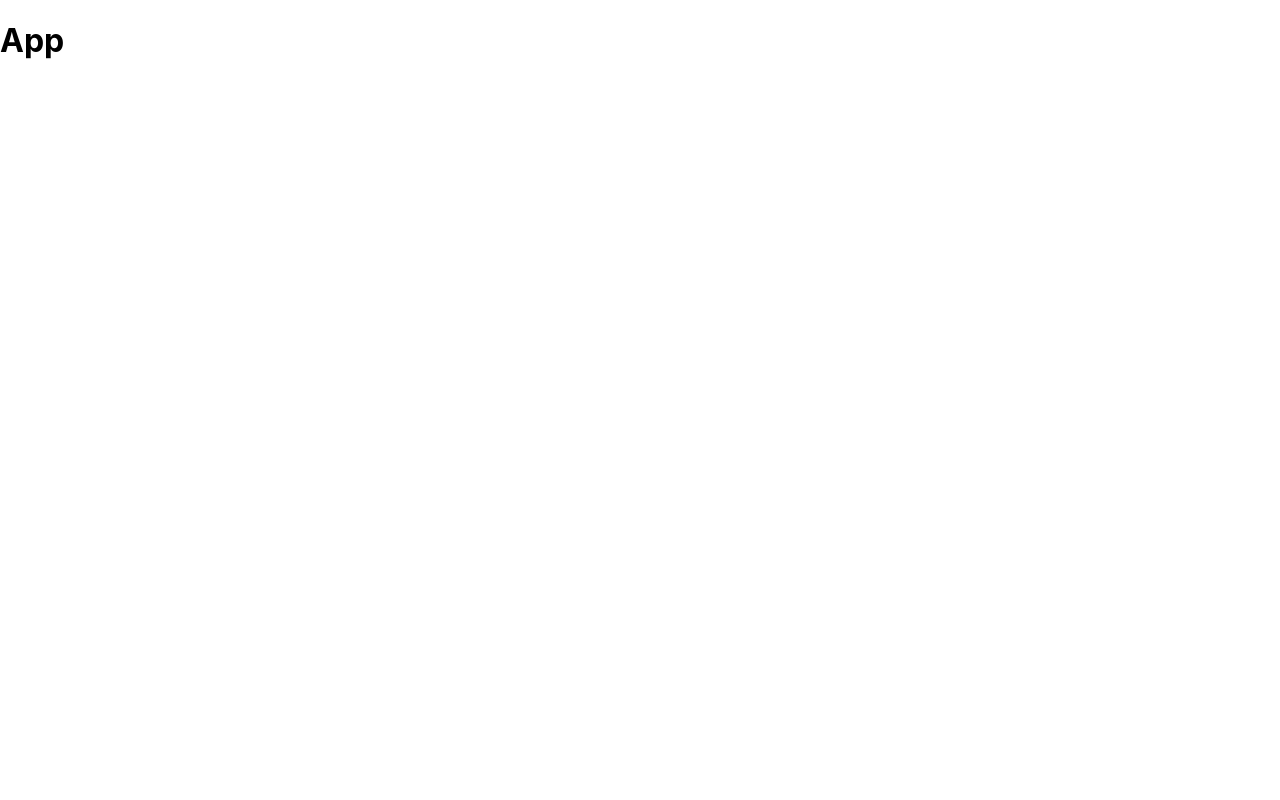
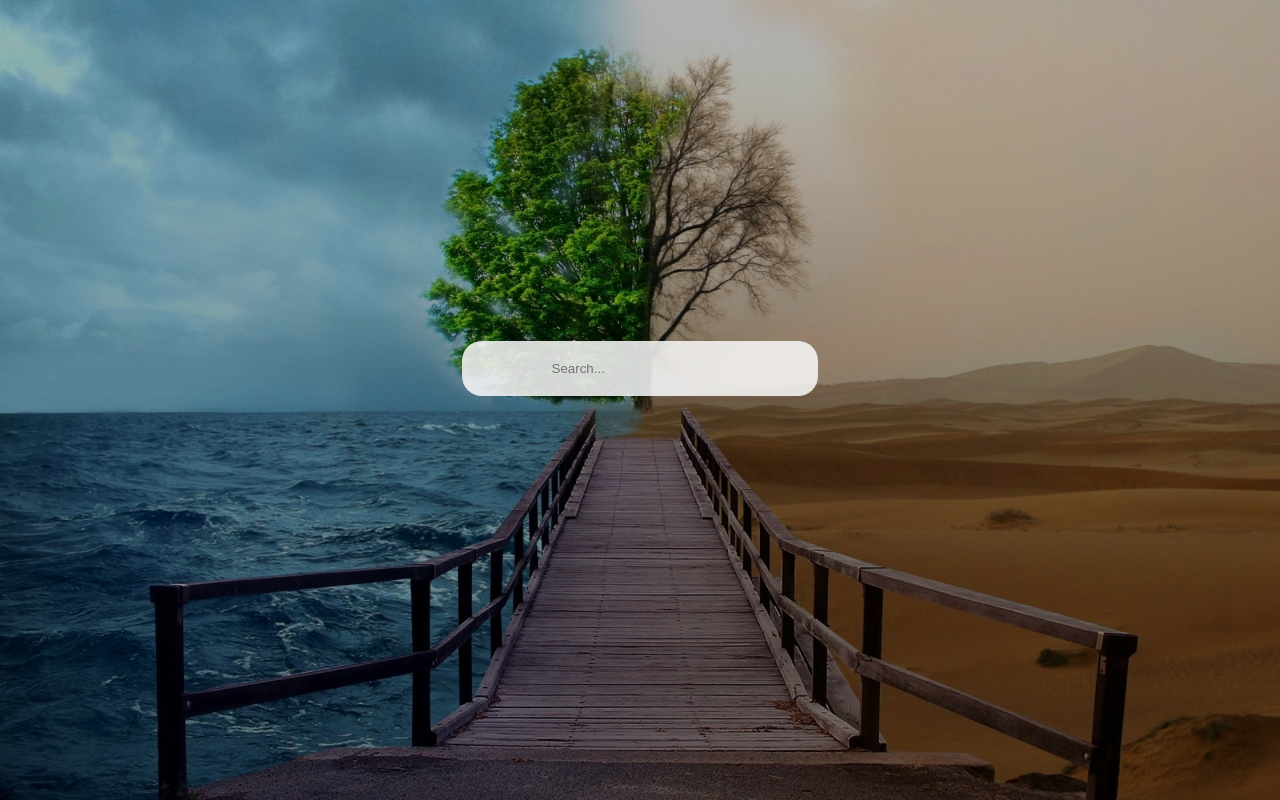
Before and after one commit to nwabuezenonso/weather-app-pwa, a React (Create React App) app: page / in a window 1280 px wide. Built offline with nearby package versions, Linux system fonts and the light colour scheme.

Commit message:
passing in weather API and function to access API

```diff
--- a/src/App.js
+++ b/src/App.js
@@ -1,9 +1,29 @@
-import React from 'react';
+import React, { useState } from 'react';
+import { fetchWeather } from './api/fetchWeather';
+
 
 function App() {
+
+  const [ query, setQuery] = useState('');
+
+  const search = async (e) =>{
+    if( e.key === 'Enter'){
+      const data =  await fetchWeather(query)
+
+      console.log(data)
+    }
+  }
+
   return (
-    <div className="App">
-      <h1>App</h1>
+    <div className="main-container">
+      <input
+        type="text"
+        className='search'
+        placeholder='Search...'
+        value={query}
+        onChange={ (e) => setQuery(e.target.value) }
+        onKeyPress= {search}
+      />
     </div>
   );
 }
--- a/src/api/fetchWeather.js
+++ b/src/api/fetchWeather.js
@@ -1,5 +1,16 @@
 import axios from "axios";
 
-const fetchWeather = async ( query ) => {
-    const response = await axios.get(URL)
+const URL = 'https://api.openweathermap.org/data/2.5/weather';
+const API_KEY = 'f33a484cf794d08d0148764789aaba32';
+
+export const fetchWeather = async ( query ) => {
+    const { data } = await axios.get(URL, {
+        params: {
+            q: query,
+            units: 'metric',
+            APPID: API_KEY
+        }
+    });
+
+    return data;
 }
--- a/src/index.css
+++ b/src/index.css
@@ -1,13 +1,93 @@
-body {
+html, body, #root {
+  font: 0.9rem sans-serif;
+  background: #0a1f44;
+  color: #1e2432;
+  height: 100%;
   margin: 0;
-  font-family: -apple-system, BlinkMacSystemFont, 'Segoe UI', 'Roboto', 'Oxygen',
-    'Ubuntu', 'Cantarell', 'Fira Sans', 'Droid Sans', 'Helvetica Neue',
-    sans-serif;
-  -webkit-font-smoothing: antialiased;
-  -moz-osx-font-smoothing: grayscale;
 }
 
-code {
-  font-family: source-code-pro, Menlo, Monaco, Consolas, 'Courier New',
-    monospace;
+.main-container {
+  background: linear-gradient( rgba(0, 0, 0, 0.3), rgba(0, 0, 0, 0.418) ), url('./images/bg.jpg');
+  background-size: cover;
+  background-position: center;
 }
+
+.main-container {
+  height: 100%;
+  display: flex;
+  justify-content: center;
+  align-items: center;
+  flex-direction: column;
+}
+
+.search {
+  outline: none;
+  padding: 20px 7%;
+  border-radius: 20px;
+  border: none;
+  margin-bottom: 5%;
+  background: rgba(250, 250, 250, 0.85);
+}
+
+.city {
+  display: flex;
+  align-items: center;
+  justify-content: center;
+  flex-direction: column;
+  padding: 40px 8%;
+  border-radius: 20px;
+  background: rgba(250, 250, 250, 0.85);
+  box-shadow: 10px 10px 5px 0px rgba(15, 15, 15, 0.404);
+}
+
+p {
+  margin-top: 10px;
+  text-transform: uppercase;
+  letter-spacing: 0.05em;
+}
+
+.city-temp {
+  font-size: 5rem;
+  font-weight: bold;
+  margin-top: 10px;
+  color: #1e2432;
+  text-align: center;
+}
+
+.city sup {
+  font-size: 0.5em;
+}
+
+.city-name {
+  font-size: 2em;
+}
+
+.city-name sup {
+  padding: 0.2em 0.6em;
+  margin-left: 0.2em;
+  border-radius: 30px;
+  color: #fff;
+  background: #ff8c00;
+}
+
+.city-icon {
+  margin-top: 10px;
+  width: 100px;
+  height: 100px;
+}
+
+.info {
+  display: flex;
+  flex-direction: column;
+  align-items: center;
+}
+
+@media only screen and (max-width: 600px) {
+  .search {
+      padding: 20px 15%;
+  }
+
+  .city {
+      padding: 40px 20%;
+  }
+}
--- a/src/index.js
+++ b/src/index.js
@@ -6,9 +6,7 @@ import reportWebVitals from './reportWebVitals';
 
 const root = ReactDOM.createRoot(document.getElementById('root'));
 root.render(
-  <React.StrictMode>
-    <App />
-  </React.StrictMode>
+  <App />
 );
 
 // If you want to start measuring performance in your app, pass a function
```
Also changed, not shown: src/images/bg.jpg (added), src/images/logo.png (added).
